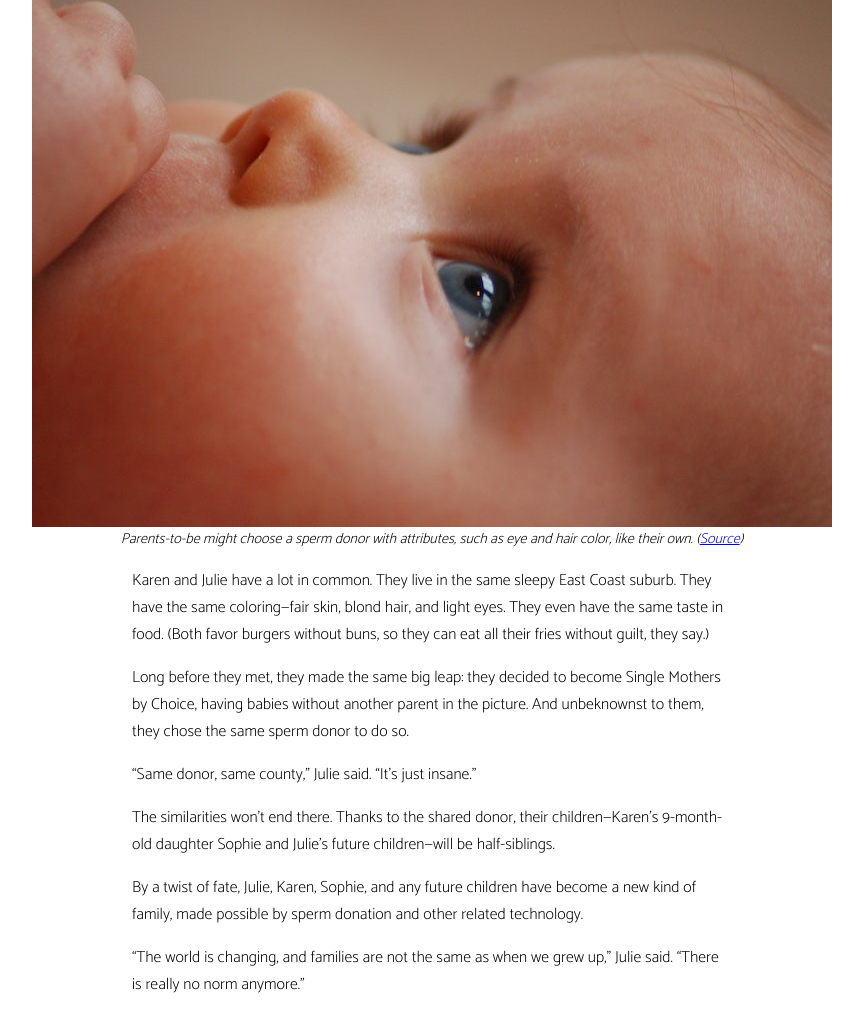
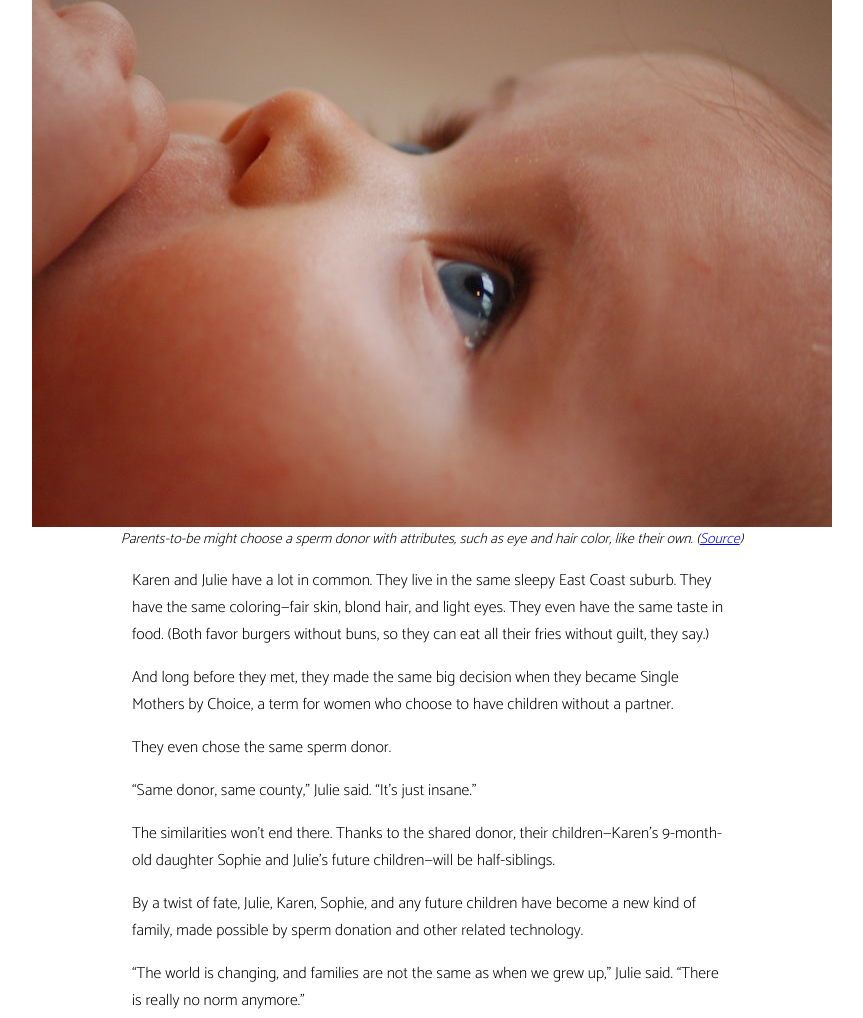
Before and after one commit to jjwjournalism/spermdonorfilter, a plain HTML site: page index.html in a window 1280 px wide. Shown: the part 74-1092 px from the top of the page, without its empty margins (208-1071 px from the left). Drawn offline with nearby package versions, Linux system fonts and the light colour scheme.

Commit message:
Update index.html

```diff
--- a/index.html
+++ b/index.html
@@ -33,7 +33,11 @@
       </p>
 
        <p>
-        Long before they met, they made the same big leap: they decided to become Single Mothers by Choice, having babies without another parent in the picture. And unbeknownst to them, they chose the same sperm donor to do so.
+        And long before they met, they made the same big decision when they became Single Mothers by Choice, a term for women who choose to have children without a partner.
+	    </p>
+
+       <p>
+	They even chose the same sperm donor.
       </p>
 
 
```
